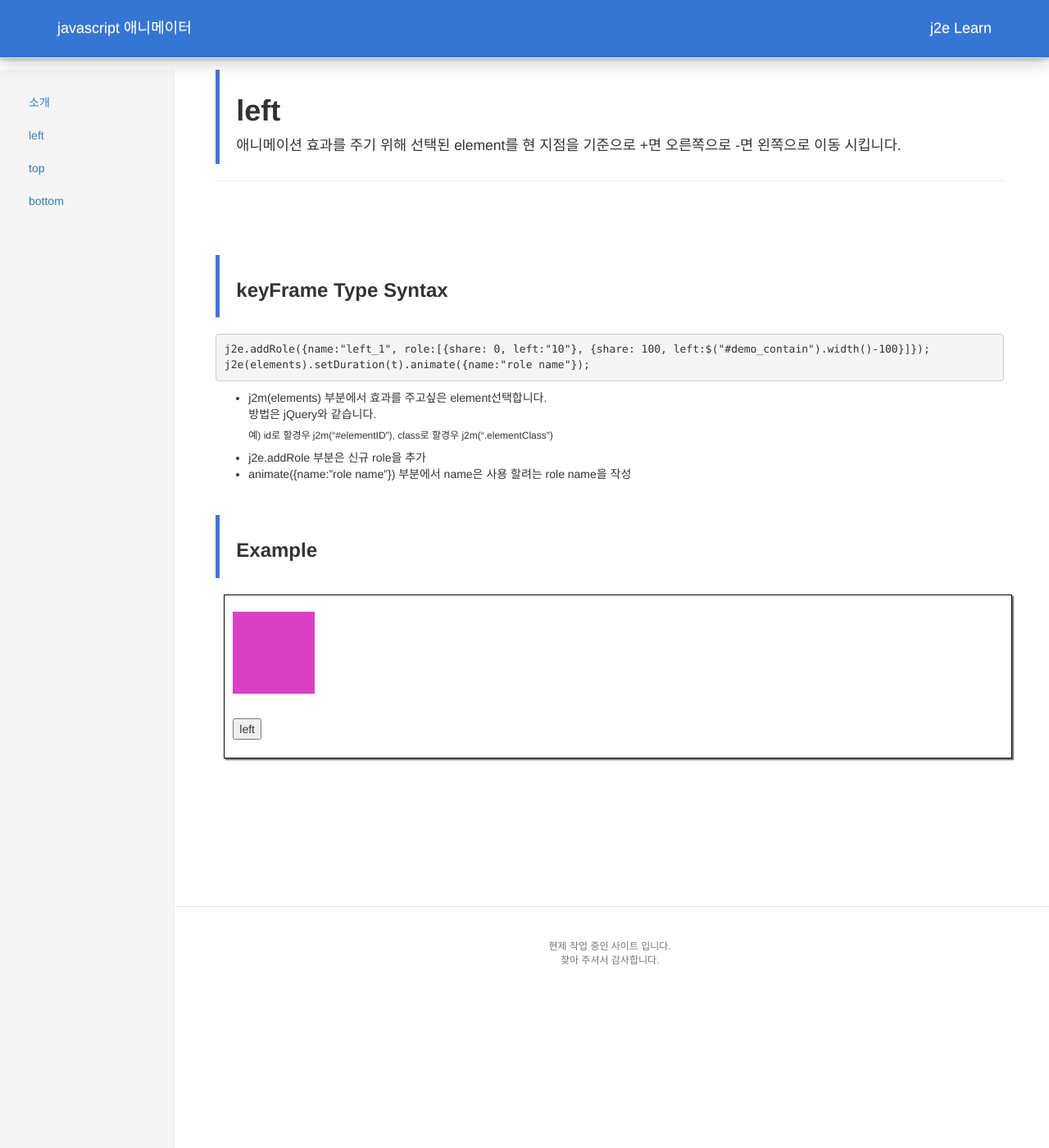
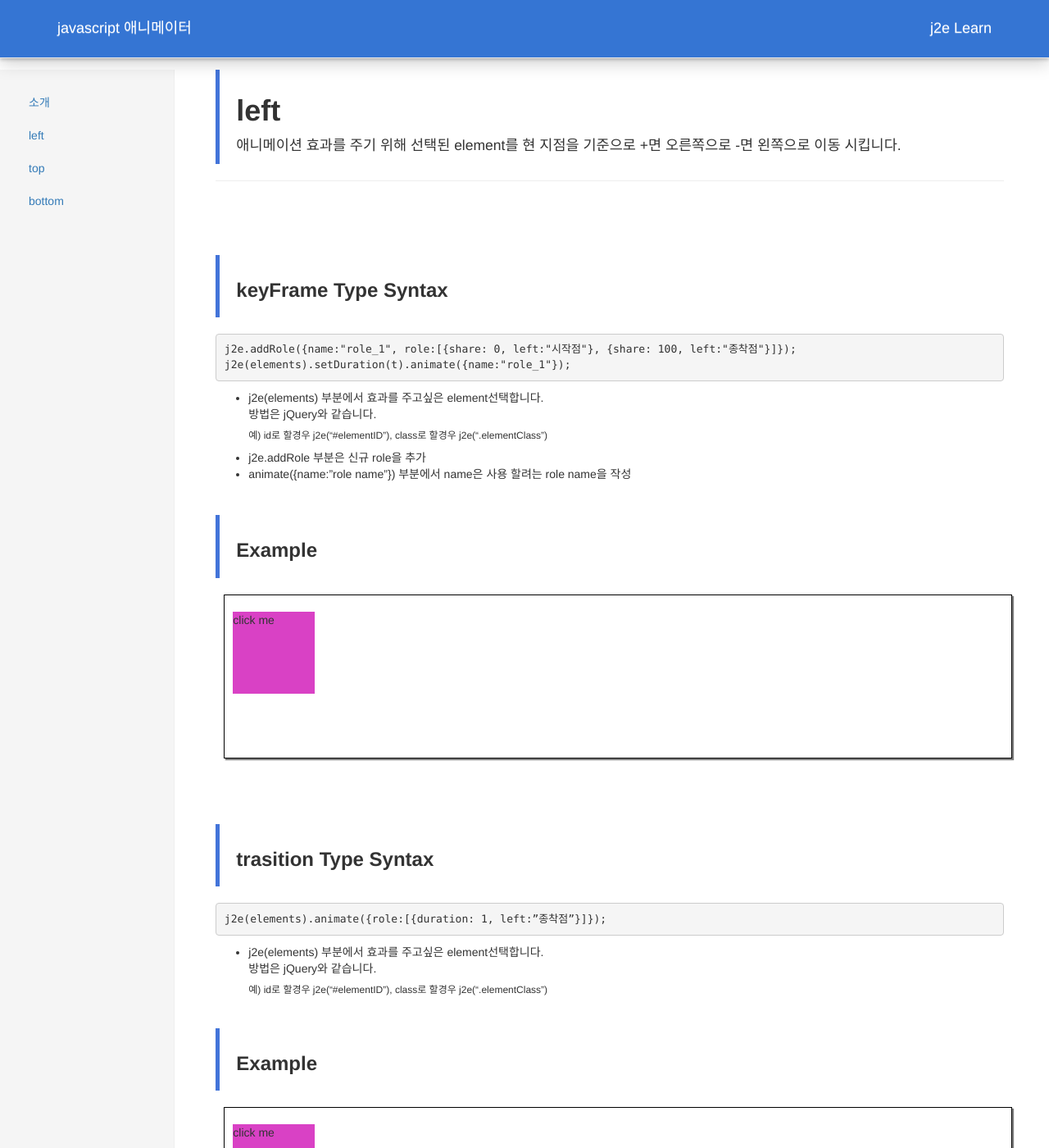
Before and after one commit to silbaram/silbaram.github.io, a Jekyll site: the page built from _j2eLearn/1-j2eLearnLeft.markdown, in a window 1280 px wide and 1400 px high. Shown: the whole window at 82% size. Built offline with Jekyll 4.4.1, drawn with Linux system fonts in a browser that asks for light colours; nearby versions of some CDN libraries.

Commit message:
설명 추가

````diff
--- a/_includes/js/j2e-layout/left-script.html
+++ b/_includes/js/j2e-layout/left-script.html
@@ -1,11 +1,15 @@
 
 <script type="text/javascript">
 
-  j2e.addRole({name:"left_1", role:[{share: "0", left:"10"}, {share: "100", left:$("#demo_contain").width()-100+""}]});
+  j2e.addRole({name:"role_1", role:[{share: "0", left:"10"}, {share: "100", left:$("#demo_contain").width()-100+""}]});
 
   $(document).ready(function(){
-    $("#leftButton").click(function(){
-      j2e("#demo_object").setDuration(1).animate({name:"left_1"});
+    $("#keyframeLeftButton").click(function(){
+      j2e("#keyframeLeftButton").setDuration(1).animate({name:"role_1"});
+    });
+
+    $("#trasitionLeftButton").click(function(){
+      j2e("#trasitionLeftButton").animate({role:[{duration: 1, left:$("#demo_contain").width()-100+""}]});
     });
   });
 </script>
--- a/_j2eLearn/1-j2eLearnLeft.markdown
+++ b/_j2eLearn/1-j2eLearnLeft.markdown
@@ -17,13 +17,13 @@ pageType: j2eLearn
 > ### **keyFrame Type Syntax**
 
 ```.javascript
-j2e.addRole({name:"left_1", role:[{share: 0, left:"10"}, {share: 100, left:$("#demo_contain").width()-100}]});
-j2e(elements).setDuration(t).animate({name:"role name"});
+j2e.addRole({name:"role_1", role:[{share: 0, left:"시작점"}, {share: 100, left:"종착점"}]});
+j2e(elements).setDuration(t).animate({name:"role_1"});
 ```
-* j2m(elements) 부분에서 효과를 주고싶은 element선택합니다.
+* j2e(elements) 부분에서 효과를 주고싶은 element선택합니다.
   방법은 jQuery와 같습니다.
 
-  ###### 예) id로 할경우 j2m("#elementID"), class로 할경우 j2m(".elementClass")
+  ###### 예) id로 할경우 j2e("#elementID"), class로 할경우 j2e(".elementClass")
 * j2e.addRole 부분은 신규 role을 추가
 * animate({name:"role name"}) 부분에서 name은 사용 할려는 role name을 작성
 
@@ -32,12 +32,31 @@ j2e(elements).setDuration(t).animate({name:"role name"});
 > ### **Example**
 
 <div id="demo_contain" style="height:200px; width:100%; background-color:#FFFFFF; border:0.5px solid black; margin:10px; position:relative; padding:10px; box-shadow: 2px 2px 1px grey;">
-  <div id="demo_object" style="width:100px; height:100px; position:absolute; top:20px; left:10px; background-color:#D941C5;"></div>
-
-  <input type="button" value="left" id="leftButton" style="position:absolute;top:150px;">
+  <div id="keyframeLeftButton" style="width:100px; height:100px; position:absolute; top:20px; left:10px; background-color:#D941C5;">
+    <span>click me</span>
+  </div>
 </div>
-
 
 <br />
 <br />
 <br />
+
+> ### **trasition Type Syntax**
+
+```.javascript
+j2e(elements).animate({role:[{duration: 1, left:”종착점”}]});
+```
+* j2e(elements) 부분에서 효과를 주고싶은 element선택합니다.
+  방법은 jQuery와 같습니다.
+
+  ###### 예) id로 할경우 j2e("#elementID"), class로 할경우 j2e(".elementClass")
+
+<br />
+
+> ### **Example**
+
+<div id="demo_contain2" style="height:200px; width:100%; background-color:#FFFFFF; border:0.5px solid black; margin:10px; position:relative; padding:10px; box-shadow: 2px 2px 1px grey;">
+  <div id="trasitionLeftButton" style="width:100px; height:100px; position:absolute; top:20px; left:10px; background-color:#D941C5;">
+    <span>click me</span>
+  </div>
+</div>
--- a/_layouts/j2e-layout.html
+++ b/_layouts/j2e-layout.html
@@ -32,4 +32,7 @@
 	{% if page.title == 'left' %}
 		{% include js/j2e-layout/left-script.html %}
 	{% endif %}
+	{% if page.title == 'top' %}
+		{% include js/j2e-layout/top-script.html %}
+	{% endif %}
 </html>
````
Also changed, not shown: _includes/js/j2e-layout/top-script.html (added, +15 -0 lines), _j2eLearn/2-j2eLearnTop.markdown (+52 -0 lines).
